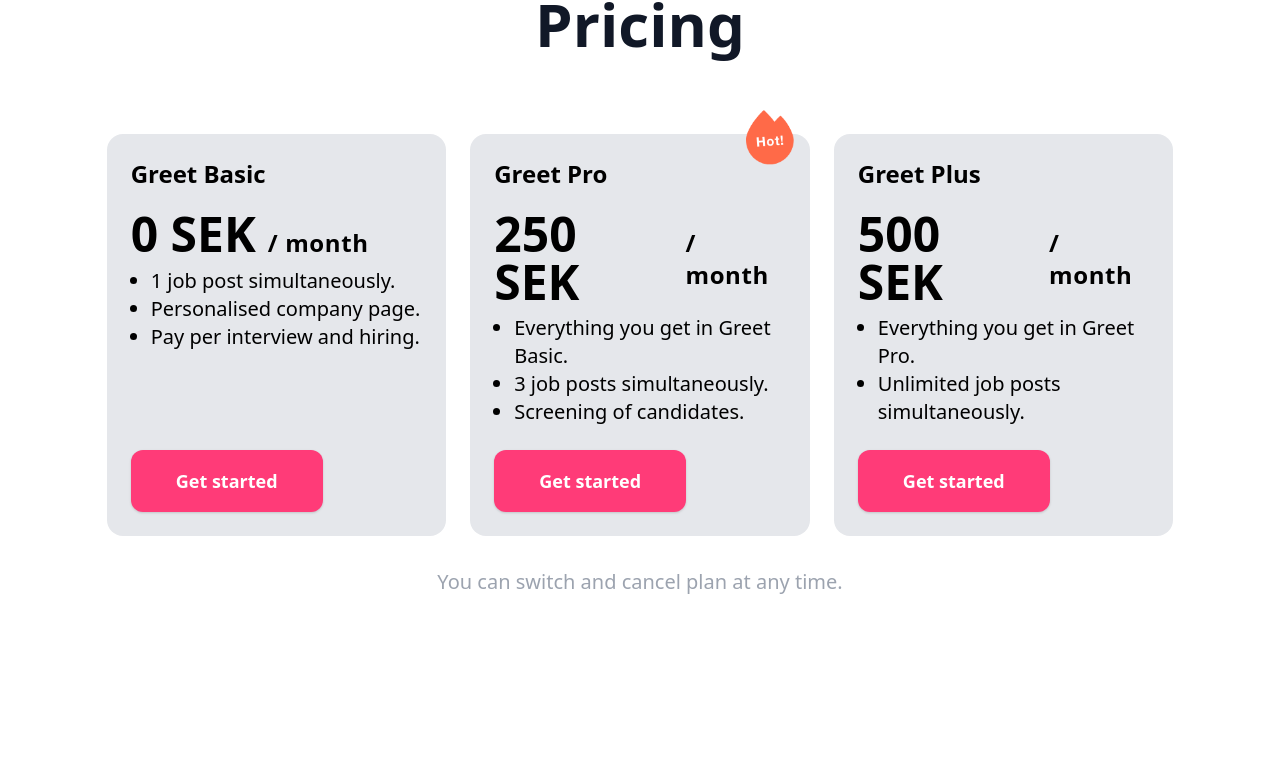
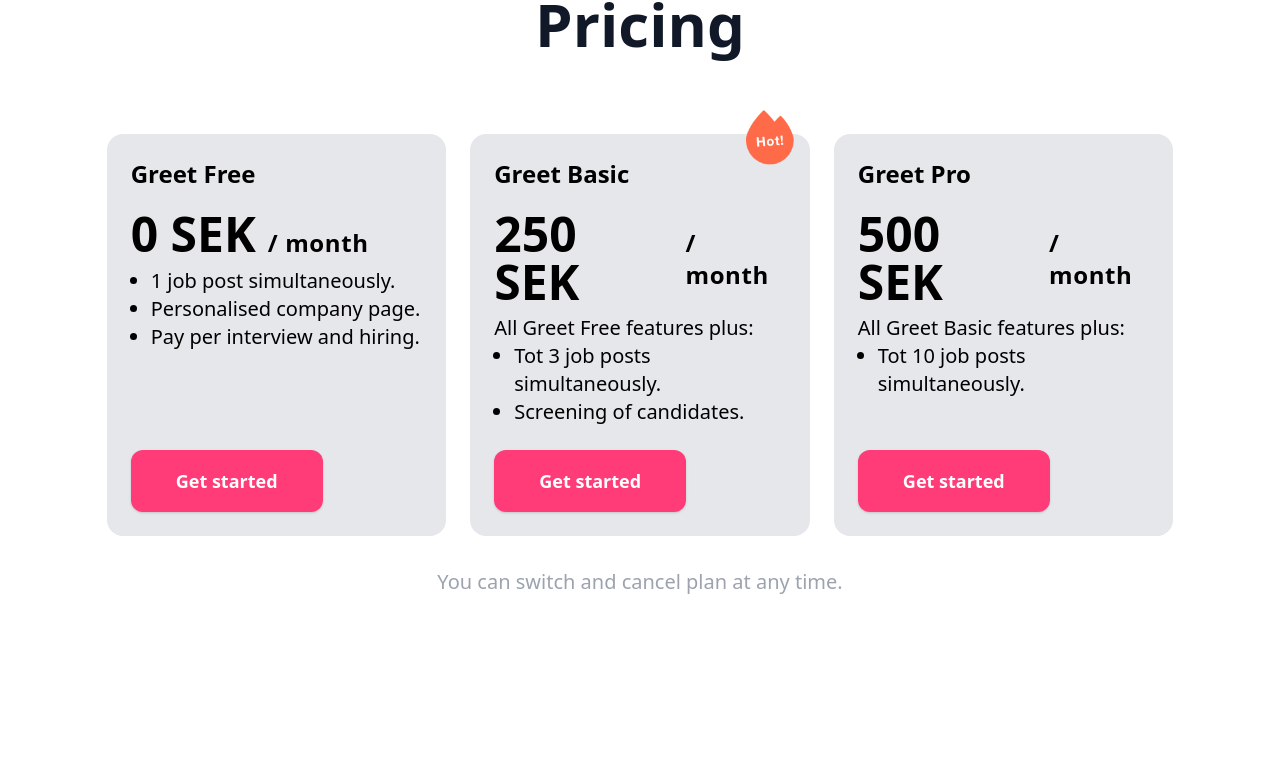
Before and after one commit to johan-akerman/Greet, a React (Create React App) app: page /for-companies in a window 1280 px wide. Shown: the part 934-1692 px from the top of the page. Built offline with nearby package versions, Linux system fonts and the light colour scheme.

Commit message:
changed pricing plan names and info

```diff
--- a/src/pages/ForCompanies.js
+++ b/src/pages/ForCompanies.js
@@ -102,7 +102,7 @@ function ForCompanies() {
 
         <div className="grid lg:grid-cols-3 md:gap-6 gap-10 grid-cols-1 mt-20 mx-auto">
           <div className="w-full bg-gray-200 text-black rounded-2xl p-6 text-left relative">
-            <h1 className=" md:text-2xl text-xl font-bold">Greet Basic</h1>
+            <h1 className=" md:text-2xl text-xl font-bold">Greet Free</h1>
             <span className="flex items-baseline mt-5 mb-2">
               <h1 className=" md:text-5xl text-2xl font-bold mr-3">0 SEK</h1>
               <p className="font-semibold tracking-wide align-baseline text-2xl">
@@ -125,7 +125,7 @@ function ForCompanies() {
           </div>
           <div className="w-full bg-gray-200 text-black rounded-2xl p-6 text-left relative">
             <img src={hot} className="absolute right-4 -top-6 w-12" alt="hot" />
-            <h1 className=" md:text-2xl text-xl font-bold">Greet Pro</h1>
+            <h1 className=" md:text-2xl text-xl font-bold">Greet Basic</h1>
             <span className="flex items-baseline mt-5 mb-2">
               <h1 className=" md:text-5xl text-2xl font-bold mr-3">250 SEK</h1>
               <p className="font-semibold tracking-wide align-baseline text-2xl">
@@ -133,9 +133,11 @@ function ForCompanies() {
               </p>
             </span>
 
+            <p className="text-black font-medium text-xl">
+              All Greet Free features plus:
+            </p>
             <ul className="list-disc ml-5 mb-6 text-xl">
-              <li>Everything you get in Greet Basic.</li>
-              <li>3 job posts simultaneously. </li>
+              <li>Tot 3 job posts simultaneously. </li>
               <li>Screening of candidates.</li>
             </ul>
 
@@ -148,7 +150,7 @@ function ForCompanies() {
           </div>
 
           <div className="w-full bg-gray-200 text-black rounded-2xl p-6 text-left relative">
-            <h1 className=" md:text-2xl text-xl font-bold">Greet Plus</h1>
+            <h1 className=" md:text-2xl text-xl font-bold">Greet Pro</h1>
             <span className="flex items-baseline mt-5 mb-2">
               <h1 className=" md:text-5xl text-2xl font-bold mr-3">500 SEK</h1>
               <p className="font-semibold tracking-wide align-baseline text-2xl">
@@ -156,9 +158,11 @@ function ForCompanies() {
               </p>
             </span>
 
+            <p className="text-black font-medium text-xl">
+              All Greet Basic features plus:
+            </p>
             <ul className="list-disc ml-5 mb-6 text-xl">
-              <li>Everything you get in Greet Pro. </li>
-              <li>Unlimited job posts simultaneously.</li>
+              <li>Tot 10 job posts simultaneously.</li>
             </ul>
 
             <Link
@@ -200,10 +204,10 @@ function ForCompanies() {
       <FAQ
         questionOne="What is the Hiring Bonus, Interview Bonus and Greet Fee?"
         answerOne="The hiring bonus is what the Greeters will see on the job board and get paid if their referral results in a hiring. The Interview bonus is what is paid if a referral ends up with an interview. You decide what the hiring- and interview bonus should be. The Greet Fee is equal to 20% of your hiring bonus."
-        questionTwo="When and how much do I pay if I am on the Greet Basic plan?"
+        questionTwo="When and how much do I pay for a hire if I am on the Greet Free plan?"
         answerTwo="You pay when you interview and/ or hire someone. You decide how much you will pay by deciding your own Hiring Bonus and Interview Bonus. Take a look at the example above for more information."
         questionThree="What does the screening include?"
-        answerThree="In the  Greet Pro and Greet Plus plan a screening is included. This means that we take a close look at all the candidates and make a list of the ones that are the best fit.
+        answerThree="In the Greet Basic and Greet Pro plan a screening is included. This means that we take a close look at all the candidates and make a list of the ones that are the best fit.
         "
       />
       <Banner
```
